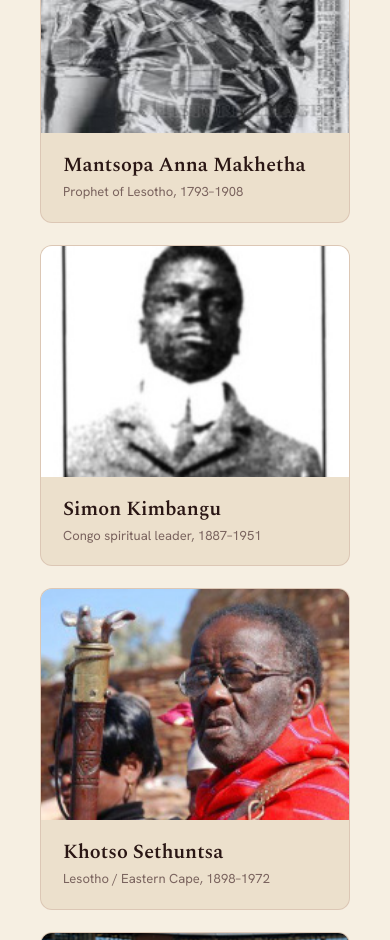
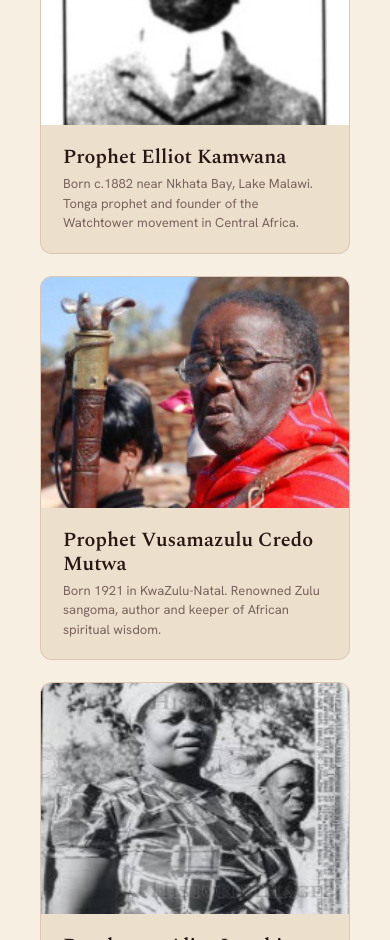
Before and after one commit to Dinokojt7/african-hidden-voices, a Next.js app: page /archive in a window 390 px wide. Shown: the part 1060-2000 px from the top of the page. Built offline with nearby package versions, Linux system fonts and the light colour scheme.

Commit message:
fix: correct images, people info, publications, responsiveness

```diff
--- a/app/about/page.js
+++ b/app/about/page.js
@@ -33,7 +33,7 @@ export default function About() {
       </header>
 
       <section style={{ padding: "110px 40px" }}>
-        <div style={{ maxWidth: 1180, margin: "0 auto", display: "grid", gridTemplateColumns: "1.1fr .9fr", gap: 60, alignItems: "center" }}>
+        <div className="r-two-col" style={{ maxWidth: 1180, margin: "0 auto", display: "grid", gridTemplateColumns: "1.1fr .9fr", gap: 60, alignItems: "center" }}>
           <Reveal>
             <div style={{ fontFamily: "var(--font-hanken)", fontSize: 12.5, fontWeight: 600, letterSpacing: ".22em", textTransform: "uppercase", color: "var(--ahv-crimson)", marginBottom: 18 }}>Our Origin</div>
             <h2 style={{ fontFamily: "var(--font-spectral)", fontWeight: 500, fontSize: "clamp(28px,4vw,38px)", lineHeight: 1.15, margin: "0 0 22px", color: "var(--ahv-ink)" }}>A vision to lift the cloud of doubt.</h2>
--- a/app/archive/page.js
+++ b/app/archive/page.js
@@ -4,15 +4,15 @@ import Reveal from "@/components/Reveal";
 import Placeholder from "@/components/Placeholder";
 
 const people = [
-  { name: "Mantsopa Anna Makhetha", desc: "Prophet of Lesotho, 1793–1908", img: "/c4copy.jpg" },
-  { name: "Simon Kimbangu", desc: "Congo spiritual leader, 1887–1951", img: "/Elliot.jpg" },
-  { name: "Khotso Sethuntsa", desc: "Lesotho / Eastern Cape, 1898–1972", img: "/credo.jpg" },
-  { name: "Isaiah Shembe", desc: "Founder of Nazareth Church, 1870–1935", img: "/1.jpg" },
-  { name: "Alice Lenshina", desc: "Lumpa Church, Zambia, 1920–1978", img: "/Untitled-22.jpg" },
-  { name: "Nehemia Tile", desc: "Tembu National Church, 1850–1891", img: "/johanne.jpg" },
-  { name: "Nontetha Nkwenkwe", desc: "Xhosa prophetess, 1875–1935", img: "/2.jpg" },
-  { name: "Samuel Maharero", desc: "Herero spiritual leader, 1856–1923", img: "/sli3.jpg" },
-  { name: "Nongqawuse", desc: "Xhosa visionary, 1840–1898", img: "/Untitled-25.jpg" },
+  { name: "Prophet Elliot Kamwana", desc: "Born c.1882 near Nkhata Bay, Lake Malawi. Tonga prophet and founder of the Watchtower movement in Central Africa.", img: "/Elliot.jpg" },
+  { name: "Prophet Vusamazulu Credo Mutwa", desc: "Born 1921 in KwaZulu-Natal. Renowned Zulu sangoma, author and keeper of African spiritual wisdom.", img: "/credo.jpg" },
+  { name: "Prophetess Alice Lenshina Mulenga", desc: "Born 1920 in Chinsali, Northern Rhodesia. Founder of the Lumpa Church — one of Africa's most powerful female prophets.", img: "/c4copy.jpg" },
+  { name: "Johanne Masowe", desc: "Born Shoniwa Masedza Tandi Moyo, 1914, Gandanzara village, Makoni district, Zimbabwe. Founded the Apostolic Church in Zion.", img: "/johanne.jpg" },
+  { name: "Isaiah Shembe", desc: "Born 1870, KwaZulu-Natal. Founder of the Nazareth Baptist Church, one of Africa's largest indigenous churches.", img: "/1.jpg" },
+  { name: "Simon Kimbangu", desc: "Born 1887, Congo. Founder of the great Kimbanguist spiritual movement, imprisoned by colonial powers for his faith.", img: "/Untitled-22.jpg" },
+  { name: "Mantsopa Anna Makhetha", desc: "1793–1908, Lesotho. The most renowned prophetic voice of Southern Africa, whose predictions span generations.", img: "/2.jpg" },
+  { name: "Nehemiah Tile", desc: "1850–1891, Eastern Cape. Founder of the Tembu National Church — the first independent African church in South Africa.", img: "/sli3.jpg" },
+  { name: "Nontetha Nkwenkwe", desc: "1875–1935, Eastern Cape. Xhosa prophetess imprisoned by colonial authorities for preaching African spiritual renewal.", img: "/Untitled-25.jpg" },
 ];
 
 const filters = ["All", "Southern Africa", "East Africa", "Central Africa", "Prophets", "Kings"];
--- a/app/events/page.js
+++ b/app/events/page.js
@@ -34,7 +34,7 @@ export default function Events() {
           <Reveal>
             <div style={{ fontFamily: "var(--font-hanken)", fontSize: 12.5, fontWeight: 600, letterSpacing: ".22em", textTransform: "uppercase", color: "var(--ahv-crimson)", marginBottom: 36 }}>Featured Event</div>
           </Reveal>
-          <div style={{ display: "grid", gridTemplateColumns: "1fr 1.1fr", gap: 54, alignItems: "center" }}>
+          <div className="r-two-col" style={{ display: "grid", gridTemplateColumns: "1fr 1.1fr", gap: 54, alignItems: "center" }}>
             <Reveal>
               <div style={{ aspectRatio: "4/3", borderRadius: 12, overflow: "hidden", border: "1px solid rgba(110,19,22,.15)" }}>
                 <img src="/mbanner.jpg" alt="AHV Fort Hare Conference" style={{ width: "100%", height: "100%", objectFit: "cover", display: "block" }} />
--- a/app/imboni/page.js
+++ b/app/imboni/page.js
@@ -20,10 +20,10 @@ export default function Imboni() {
   return (
     <>
       <header style={{ padding: "70px 40px 84px", borderBottom: "1px solid rgba(110,19,22,.1)" }}>
-        <div style={{ maxWidth: 1180, margin: "0 auto", display: "grid", gridTemplateColumns: ".9fr 1.1fr", gap: 58, alignItems: "center" }}>
+        <div className="r-two-col" style={{ maxWidth: 1180, margin: "0 auto", display: "grid", gridTemplateColumns: ".9fr 1.1fr", gap: 58, alignItems: "center" }}>
           <Reveal>
             <div style={{ aspectRatio: "3/4", borderRadius: 12, overflow: "hidden", border: "1px solid rgba(110,19,22,.18)" }}>
-              <img src="/Screenshotcopy.jpg" alt="Imboni Dr. uZwi-Lezwe Radebe" style={{ width: "100%", height: "100%", objectFit: "cover", display: "block" }} />
+              <img src="/g12.jpg" alt="Imboni Dr. uZwi-Lezwe Radebe" style={{ width: "100%", height: "100%", objectFit: "cover", display: "block" }} />
             </div>
           </Reveal>
           <Reveal delay={100}>
--- a/app/page.js
+++ b/app/page.js
@@ -3,9 +3,9 @@ import { ArrowRight, Play, Search, MessageCircle, BookOpen, GraduationCap } from
 import Reveal from "@/components/Reveal";
 
 const archive = [
-  { name: "Mantsopa Anna Makhetha", dates: "1793–1908", region: "Lesotho", role: "Prophetess & Rainmaker", img: "/c4copy.jpg" },
-  { name: "Mohlomi", dates: "c.1720–1815", region: "Lesotho", role: "Sage-King & Healer", img: "/Elliot.jpg" },
-  { name: "Makhanda (Nxele)", dates: "c.1780–1820", region: "Eastern Cape", role: "Prophet-Warrior", img: "/credo.jpg" },
+  { name: "Prophet Elliot Kamwana", dates: "c.1882–1956", region: "Malawi", role: "Prophet & Church Founder", img: "/Elliot.jpg", desc: "Elliot Kamwana was a Tonga born near Nkhata Bay on Lake Malawi in about 1882." },
+  { name: "Johanne Masowe", dates: "1914–1973", region: "Zimbabwe", role: "Prophet & Spiritual Leader", img: "/johanne.jpg", desc: "Real name Shoniwa Masedza Tandi Moyo, born 1914 in Gandanzara village, Makoni district, Eastern Zimbabwe." },
+  { name: "Prophet Vusamazulu Credo Mutwa", dates: "1921–2020", region: "KwaZulu-Natal", role: "Sangoma, Author & Elder", img: "/credo.jpg", desc: "Vusamazulu Credo Mutwa was born in 1921 in what is now known as KwaZulu-Natal." },
 ];
 
 const episodes = [
@@ -40,9 +40,10 @@ export default function Home() {
     <>
       {/* HERO */}
       <header style={{ position: "relative", background: "radial-gradient(120% 120% at 75% 0%, #5c1013 0%, var(--ahv-oxblood) 38%, var(--ahv-oxblood-deep) 100%)", color: "var(--ahv-cream)", overflow: "hidden" }}>
+        <img src="/6.jpg" alt="" aria-hidden="true" style={{ position: "absolute", inset: 0, width: "100%", height: "100%", objectFit: "cover", objectPosition: "center top", opacity: 0.18, display: "block", pointerEvents: "none" }} />
         <div style={{ position: "absolute", inset: 0, opacity: .09, backgroundImage: "repeating-linear-gradient(135deg, rgba(245,231,192,.5) 0 1px, transparent 1px 26px)", pointerEvents: "none" }} />
         <div style={{ position: "absolute", top: -120, right: -120, width: 520, height: 520, borderRadius: "50%", background: "radial-gradient(circle, rgba(201,162,75,.18), transparent 65%)", pointerEvents: "none" }} />
-        <div style={{ position: "relative", maxWidth: 1240, margin: "0 auto", padding: "96px 40px 110px", display: "grid", gridTemplateColumns: "1.15fr .85fr", gap: 56, alignItems: "center" }}>
+        <div className="r-two-col r-pad" style={{ position: "relative", maxWidth: 1240, margin: "0 auto", padding: "96px 40px 110px", display: "grid", gridTemplateColumns: "1.15fr .85fr", gap: 56, alignItems: "center" }}>
           <Reveal>
             <div style={{ display: "inline-flex", alignItems: "center", gap: 10, fontFamily: "var(--font-hanken)", fontSize: 12.5, fontWeight: 600, letterSpacing: ".22em", textTransform: "uppercase", color: "var(--ahv-gold)", marginBottom: 30 }}>
               <span style={{ width: 30, height: 1, background: "var(--ahv-gold)" }} />Unmasking African Truths
@@ -126,10 +127,10 @@ export default function Home() {
 
       {/* FOUNDER */}
       <section style={{ background: "var(--ahv-parchment-2)", color: "var(--ahv-ink)", padding: "120px 40px" }}>
-        <div style={{ maxWidth: 1180, margin: "0 auto", display: "grid", gridTemplateColumns: ".8fr 1.2fr", gap: 64, alignItems: "center" }}>
+        <div className="r-two-col" style={{ maxWidth: 1180, margin: "0 auto", display: "grid", gridTemplateColumns: ".8fr 1.2fr", gap: 64, alignItems: "center" }}>
           <Reveal>
             <div style={{ aspectRatio: "3/4", borderRadius: 8, overflow: "hidden", border: "1px solid rgba(110,19,22,.18)" }}>
-              <img src="/Screenshotcopy.jpg" alt="Imboni Dr. uZwi-Lezwe Radebe on SABC" style={{ width: "100%", height: "100%", objectFit: "cover", display: "block" }} />
+              <img src="/g12.jpg" alt="Imboni Dr. uZwi-Lezwe Radebe" style={{ width: "100%", height: "100%", objectFit: "cover", display: "block" }} />
             </div>
           </Reveal>
           <Reveal delay={120}>
@@ -159,7 +160,7 @@ export default function Home() {
               </Link>
             </div>
           </Reveal>
-          <div style={{ display: "grid", gridTemplateColumns: "repeat(auto-fit, minmax(280px, 1fr))", gap: 24 }}>
+          <div className="r-three-col" style={{ display: "grid", gridTemplateColumns: "repeat(auto-fit, minmax(280px, 1fr))", gap: 24 }}>
             {archive.map((person) => (
               <Reveal key={person.name}>
                 <div style={{ background: "#fff", border: "1px solid rgba(110,19,22,.1)", borderRadius: 10, overflow: "hidden", boxShadow: "0 18px 36px -28px rgba(66,12,15,.4)" }}>
@@ -169,7 +170,8 @@ export default function Home() {
                   <div style={{ padding: "24px 24px 26px" }}>
                     <div style={{ fontFamily: "var(--font-hanken)", fontSize: 11, letterSpacing: ".16em", textTransform: "uppercase", color: "var(--ahv-crimson)", marginBottom: 9 }}>{person.role}</div>
                     <h3 style={{ fontFamily: "var(--font-spectral)", fontWeight: 600, fontSize: 23, margin: "0 0 6px", color: "var(--ahv-ink)" }}>{person.name}</h3>
-                    <p style={{ fontFamily: "var(--font-hanken)", fontSize: 13.5, color: "#7a635e", margin: "0 0 18px" }}>{person.dates} &nbsp;·&nbsp; {person.region}</p>
+                    <p style={{ fontFamily: "var(--font-hanken)", fontSize: 13.5, color: "#7a635e", margin: "0 0 10px" }}>{person.dates} &nbsp;·&nbsp; {person.region}</p>
+                    <p style={{ fontSize: 14.5, lineHeight: 1.6, color: "#5e4742", margin: "0 0 18px" }}>{person.desc}</p>
                     <Link href="/archive" style={{ display: "inline-flex", alignItems: "center", gap: 8, fontFamily: "var(--font-hanken)", fontWeight: 600, fontSize: 13, color: "var(--ahv-crimson)" }}>
                       Read the research <ArrowRight size={14} strokeWidth={2} />
                     </Link>
@@ -210,7 +212,7 @@ export default function Home() {
               <h2 style={{ fontFamily: "var(--font-spectral)", fontWeight: 500, fontSize: "clamp(29px,4vw,40px)", lineHeight: 1.12, margin: 0, color: "var(--ahv-ink)" }}>#UnmaskingAfricanTruths, in conversation.</h2>
             </div>
           </Reveal>
-          <div style={{ display: "grid", gridTemplateColumns: "1.15fr .85fr", gap: 30, alignItems: "stretch" }}>
+          <div className="r-two-col" style={{ display: "grid", gridTemplateColumns: "1.15fr .85fr", gap: 30, alignItems: "stretch" }}>
             <Reveal>
               <div style={{ position: "relative", borderRadius: 12, overflow: "hidden", background: "var(--ahv-oxblood-deep)", color: "var(--ahv-cream)", minHeight: 380, display: "flex", flexDirection: "column", justifyContent: "flex-end", padding: 40, border: "1px solid rgba(201,162,75,.25)" }}>
                 <img src="/mbanner.jpg" alt="AHV event" style={{ position: "absolute", inset: 0, width: "100%", height: "100%", objectFit: "cover", opacity: .35, display: "block" }} />
--- a/app/podcast/page.js
+++ b/app/podcast/page.js
@@ -52,7 +52,7 @@ export default function PodcastPage() {
                 </button>
               </div>
               <div style={{ width: 280, flexShrink: 0, overflow: "hidden" }}>
-                <img src="/Screenshotcopy.jpg" alt="Podcast episode" style={{ width: "100%", height: "100%", objectFit: "cover", display: "block", minHeight: 280 }} />
+                <img src="/l1.jpg" alt="Podcast episode" style={{ width: "100%", height: "100%", objectFit: "cover", objectPosition: "center", display: "block", minHeight: 280 }} />
               </div>
             </div>
           </Reveal>
--- a/app/publications/page.js
+++ b/app/publications/page.js
@@ -3,12 +3,12 @@ import { ArrowRight } from "lucide-react";
 import Reveal from "@/components/Reveal";
 
 const books = [
-  { title: "Restoring Africa's Spiritual Identity", subtitle: "The IMboni Tradition in Southern Africa", year: "2025", publisher: "Cambridge University Press", featured: true },
-  { title: "The Hidden Prophets of the Congo", subtitle: "From Kimbangu to the Present", year: "2024", publisher: "AHV Press" },
-  { title: "Mantsopa: A Life of Vision", subtitle: "Documenting Lesotho's Prophetic Heritage", year: "2024", publisher: "AHV Press" },
-  { title: "Spiritual Authority and African Governance", subtitle: "IImboni as National Advisors", year: "2023", publisher: "AHV Press" },
-  { title: "The Khotso Sethuntsa Archives", subtitle: "Collected Testimonies and Field Records", year: "2023", publisher: "AHV Press" },
-  { title: "Africa's Indigenous Cosmology", subtitle: "A Research Anthology", year: "2022", publisher: "AHV Press" },
+  { title: "Restoring Africa's Spiritual Identity", subtitle: "The IMboni Tradition in Southern Africa", year: "2025", publisher: "Cambridge University Press", featured: true, img: "/mbanner.jpg" },
+  { title: "The Hidden Prophets of the Congo", subtitle: "From Kimbangu to the Present", year: "2024", publisher: "AHV Press", img: "/Untitled-22.jpg" },
+  { title: "Mantsopa: A Life of Vision", subtitle: "Documenting Lesotho's Prophetic Heritage", year: "2024", publisher: "AHV Press", img: "/c4copy.jpg" },
+  { title: "Spiritual Authority and African Governance", subtitle: "IImboni as National Advisors", year: "2023", publisher: "AHV Press", img: "/g6.jpg" },
+  { title: "The Khotso Sethuntsa Archives", subtitle: "Collected Testimonies and Field Records", year: "2023", publisher: "AHV Press", img: "/credo.jpg" },
+  { title: "Africa's Indigenous Cosmology", subtitle: "A Research Anthology", year: "2022", publisher: "AHV Press", img: "/9.jpg" },
 ];
 
 export const metadata = { title: "Publications — African Hidden Voices" };
@@ -34,10 +34,13 @@ export default function Publications() {
           <Reveal>
             <div style={{ fontFamily: "var(--font-hanken)", fontSize: 12.5, fontWeight: 600, letterSpacing: ".22em", textTransform: "uppercase", color: "var(--ahv-crimson)", marginBottom: 36 }}>Featured</div>
           </Reveal>
-          <div style={{ display: "grid", gridTemplateColumns: ".85fr 1.15fr", gap: 60, alignItems: "center" }}>
+          <div className="r-two-col" style={{ display: "grid", gridTemplateColumns: ".85fr 1.15fr", gap: 60, alignItems: "center" }}>
             <Reveal>
-              <div style={{ aspectRatio: "2/3", borderRadius: 10, overflow: "hidden", border: "1px solid rgba(110,19,22,.18)", boxShadow: "8px 12px 32px rgba(42,22,20,.15)", background: "var(--ahv-oxblood-deep)", display: "flex", alignItems: "flex-end", padding: 28 }}>
-                <span style={{ fontFamily: "var(--font-spectral)", fontStyle: "italic", fontSize: 22, lineHeight: 1.3, color: "var(--ahv-cream)" }}>{featured.title}</span>
+              <div style={{ aspectRatio: "2/3", borderRadius: 10, overflow: "hidden", border: "1px solid rgba(110,19,22,.18)", boxShadow: "8px 12px 32px rgba(42,22,20,.15)", position: "relative", display: "flex", alignItems: "flex-end" }}>
+                <img src={featured.img} alt={featured.title} style={{ position: "absolute", inset: 0, width: "100%", height: "100%", objectFit: "cover", display: "block" }} />
+                <div style={{ position: "relative", width: "100%", padding: 28, background: "linear-gradient(transparent, rgba(42,12,10,.88))" }}>
+                  <span style={{ fontFamily: "var(--font-spectral)", fontStyle: "italic", fontSize: 22, lineHeight: 1.3, color: "var(--ahv-cream)" }}>{featured.title}</span>
+                </div>
               </div>
             </Reveal>
             <Reveal delay={120}>
@@ -63,8 +66,11 @@ export default function Publications() {
             {catalogue.map((b, i) => (
               <Reveal key={b.title} delay={i * 70}>
                 <div>
-                  <div style={{ aspectRatio: "2/3", borderRadius: 8, overflow: "hidden", border: "1px solid rgba(110,19,22,.14)", marginBottom: 18, boxShadow: "4px 6px 20px rgba(42,22,20,.1)", background: "var(--ahv-oxblood)", display: "flex", alignItems: "flex-end", padding: 18 }}>
-                    <span style={{ fontFamily: "var(--font-spectral)", fontStyle: "italic", fontSize: 15, lineHeight: 1.3, color: "var(--ahv-cream)" }}>{b.title}</span>
+                  <div style={{ aspectRatio: "2/3", borderRadius: 8, overflow: "hidden", border: "1px solid rgba(110,19,22,.14)", marginBottom: 18, boxShadow: "4px 6px 20px rgba(42,22,20,.1)", position: "relative", display: "flex", alignItems: "flex-end" }}>
+                    <img src={b.img} alt={b.title} style={{ position: "absolute", inset: 0, width: "100%", height: "100%", objectFit: "cover", display: "block" }} />
+                    <div style={{ position: "relative", width: "100%", padding: "60px 18px 18px", background: "linear-gradient(transparent, rgba(42,12,10,.85))" }}>
+                      <span style={{ fontFamily: "var(--font-spectral)", fontStyle: "italic", fontSize: 15, lineHeight: 1.3, color: "var(--ahv-cream)" }}>{b.title}</span>
+                    </div>
                   </div>
                   <div style={{ fontFamily: "var(--font-hanken)", fontSize: 12, letterSpacing: ".1em", textTransform: "uppercase", color: "var(--ahv-crimson)", marginBottom: 6 }}>{b.year} · {b.publisher}</div>
                   <h3 style={{ fontFamily: "var(--font-spectral)", fontWeight: 600, fontSize: 18, lineHeight: 1.25, margin: "0 0 4px", color: "var(--ahv-ink)" }}>{b.title}</h3>
```
Also changed, not shown: app/globals.css (+24 -0 lines).
